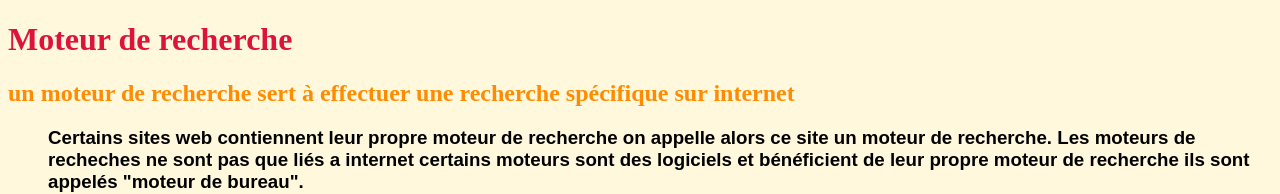
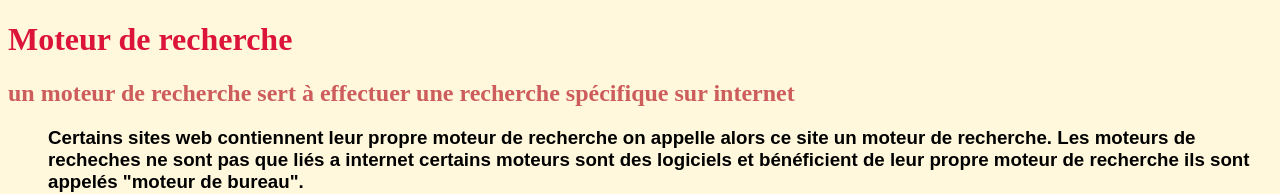
Before and after one commit to BaboucheLaMouette/mon_premier_site, a plain HTML site: page index.html in a window 1280 px wide. Shown: the top 194 px of the page. Drawn offline with Linux system fonts and the light colour scheme.

Commit message:
hfufufhdh

```diff
--- a/index.html
+++ b/index.html
@@ -11,7 +11,7 @@
     }
 
     h2 {
-        color: darkorange;
+        color: indianred;
     }
 
     body {
```
